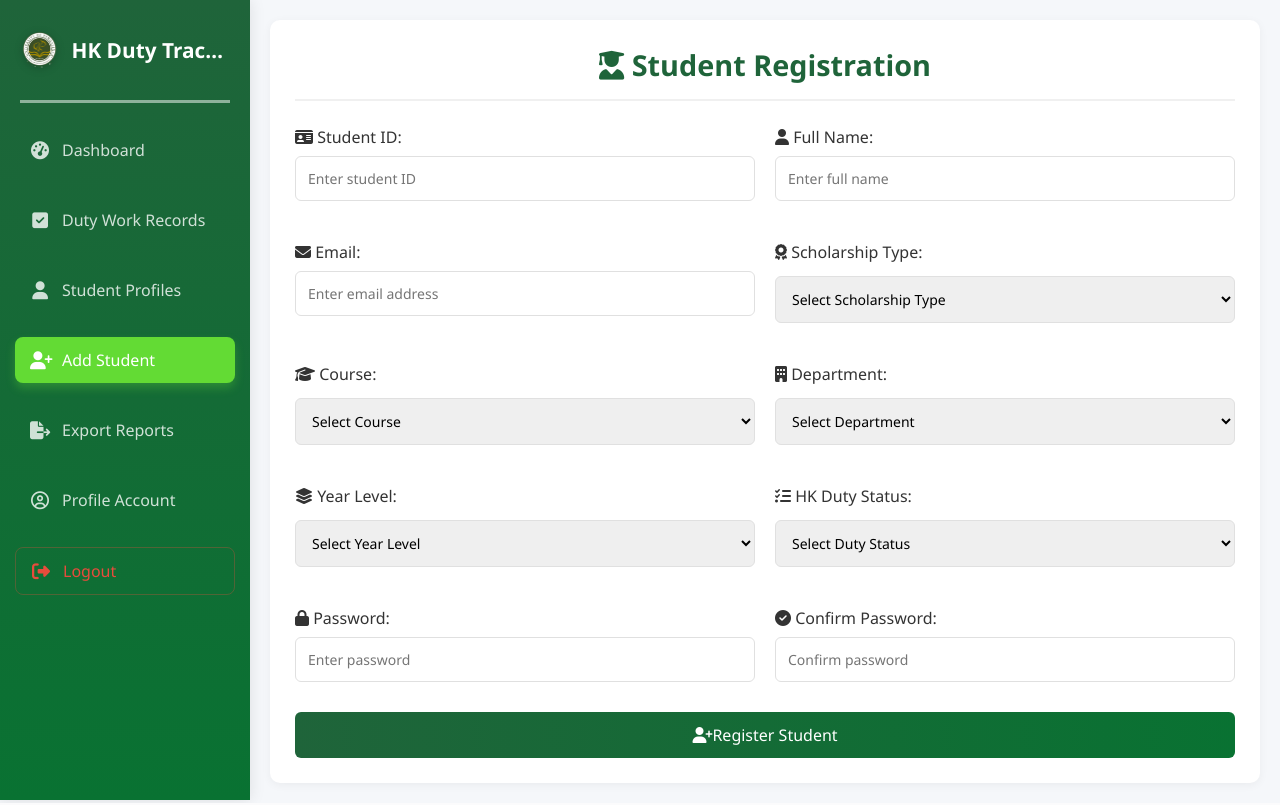
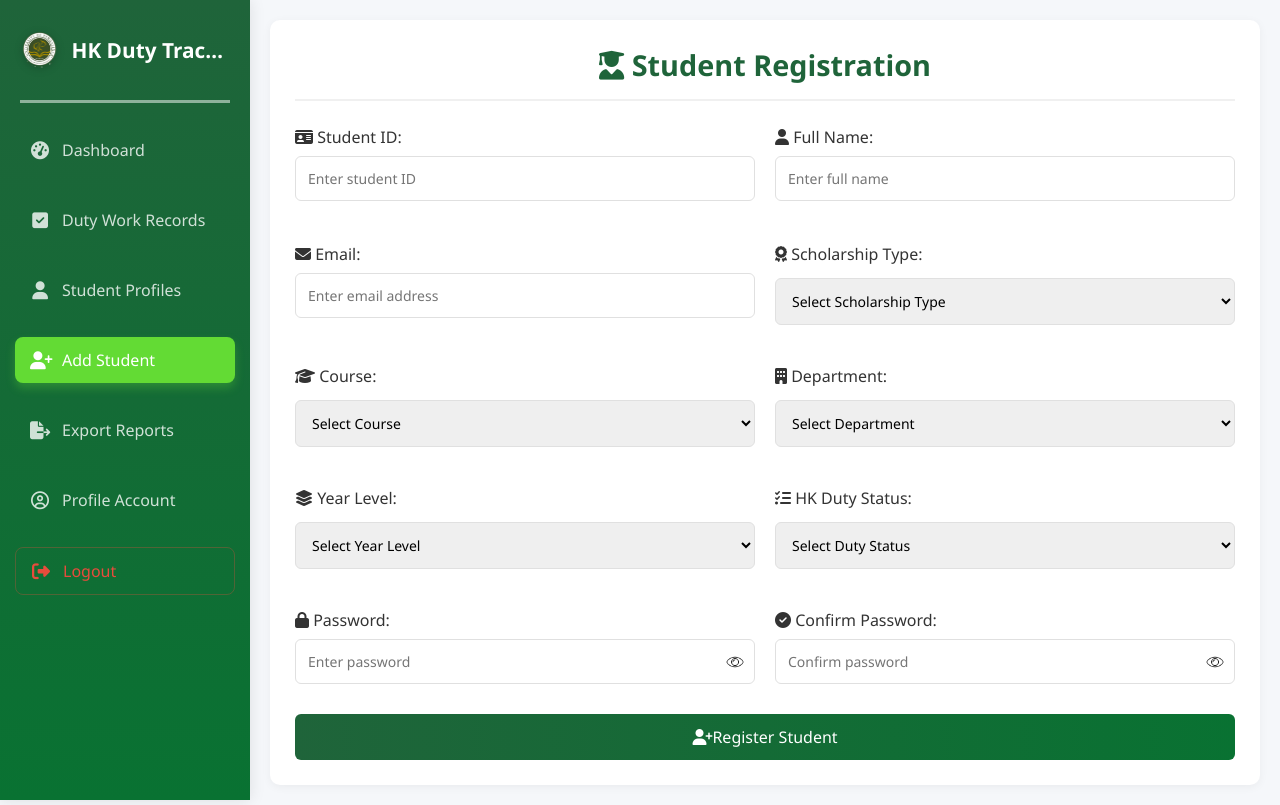
Before and after one commit to ErwinZack/duty-tracker, a PHP site: page /admin/add_student.php in a window 1280 px wide. Run offline with PHP 8.4, Linux system fonts and the light colour scheme; a user stored in the database is signed in.

Commit message:
add student finalize

```diff
--- a/admin/add_student.php
+++ b/admin/add_student.php
@@ -68,7 +68,7 @@ if ($_SERVER["REQUEST_METHOD"] == "POST") {
                 } else{
                     $message = [
                         'type' => 'error',
-                        'text' => 'Email already exists.'
+                        'text' => 'User is Already Existed'
                     ];
                 }
             } else{
@@ -83,7 +83,6 @@ if ($_SERVER["REQUEST_METHOD"] == "POST") {
                         'text' => 'Student successfully registered!'
                     ];
 
-                    // Clear POST data after successful submission
                     $_POST = [];
                 } else {
                     $message = [
@@ -199,16 +198,22 @@ if ($_SERVER["REQUEST_METHOD"] == "POST") {
                         </div>
                         <div class="form-group">
                             <label for="password"><i class="fas fa-lock"></i> Password:</label>
+                            <div class="password-container">
                                 <input type="password" name="password" id="password" placeholder="Enter password" required>
+                                <img src="../assets/image/eye-beauty.png" alt="Show Password" class="toggle-password" data-target="password">
+                            </div>
                         </div>
 
                         <div class="form-group">
                             <label for="confirm_password"><i class="fas fa-check-circle"></i> Confirm Password:</label>
+                            <div class="password-container">
                                 <input type="password" name="confirm_password" id="confirm_password" placeholder="Confirm password" required>
+                                <img src="../assets/image/eye-beauty.png" alt="Show Password" class="toggle-password" data-target="confirm_password">
                             </div>
                         </div>
-
+                    </div>
                     <button type="submit"><i class="fas fa-user-plus"></i> Register Student</button>
+                    </div>
                 </form>
             </div>
         </main>
@@ -217,17 +222,84 @@ if ($_SERVER["REQUEST_METHOD"] == "POST") {
 
     <script>
     document.addEventListener('DOMContentLoaded', function() {
+        document.querySelectorAll('.toggle-password').forEach(function (icon) {
+            icon.addEventListener('click', function () {
+            let input = document.getElementById(this.dataset.target);
+            if (input.type === "password") {
+                input.type = "text";
+                this.src = "../assets/image/hide.png";
+            } else {
+                input.type = "password";
+                this.src = "../assets/image/eye-beauty.png";
+            }
+        });
+    });
         const form = document.getElementById('studentRegistrationForm');
         const passwordInput = document.getElementById('password');
         const confirmPasswordInput = document.getElementById('confirm_password');
+        const studentIdInput = document.getElementById('student_id');
+        const nameInput = document.getElementById('name');
 
-        // Client-side password validation
-        form.addEventListener('submit', function(event) {
-            if (passwordInput.value !== confirmPasswordInput.value) {
+        let studentIdError = document.createElement('p');
+        studentIdError.style.color = 'red';
+        studentIdError.style.fontSize = '12px';
+        studentIdError.style.marginTop = '2px';
+        studentIdInput.parentNode.appendChild(studentIdError);
+
+        let nameError = document.createElement('p');
+        nameError.style.color = 'red';
+        nameError.style.fontSize = '12px';
+        nameError.style.marginTop = '2px';
+        nameInput.parentNode.appendChild(nameError);
+        //digits and hyphens allowed
+        const studentIdPattern = /^03-\d{4}-\d{6}$/;
+
+        // student ID while typing
+        studentIdInput.addEventListener('input', function(){
+            const inputValue = studentIdInput.value;
+
+            if (/[a-zA-Z]/.test(inputValue)){
+                studentIdError.textContent = '❌ Letters are not allowed! use only numbers and dashes.';
+            } else if (inputValue.length < 14){
+                studentIdError.textContent = '';
+            } else if (!studentIdPattern.test(inputValue)){
+                studentIdError.textContent = '❌ Invalid format! I.E 03-2324-031593';
+            } else {
+                studentIdError.textContent = '';
+            }
+        });
+        const namePattern = /^[A-Za-z\s]+$/;
+
+        nameInput.addEventListener('input', function(){
+            const inputValue = nameInput.value;
+            if (/[0-9]/.test(inputValue)){
+                nameError.textContent = '❌ Numbers are not allowed!';
+            } else if (inputValue.length < 3){
+                nameError.textContent = '❌ Name is too short!';
+            } else if (!namePattern.test(inputValue)){
+                nameError.textContent = '❌ Invalid format! Only letters and spaces are allowed.';
+            } else {
+                nameError.textContent = '';
+            }
+        });
+
+        form.addEventListener('submit', function(event){
+            let isValid = true;
+
+            if (passwordInput.value !== confirmPasswordInput.value){
                 event.preventDefault();
                 showToast("Passwords do not match!", "error");
-                return;
+                isValid = false;
             }
+
+            // Student ID final validation before submission
+            if (!studentIdPattern.test(studentIdInput.value)){
+                event.preventDefault();
+                showToast("Invalid Student ID format!", "error");
+                isValid = false;
+            }
+
+            if (!isValid) return;
         });
 
         // Server-side message handling
@@ -236,6 +308,7 @@ if ($_SERVER["REQUEST_METHOD"] == "POST") {
         <?php endif; ?>
     });
 
+    // Toast notification function
     function showToast(message, type) {
     const toastContainer = document.getElementById("toast-container");
 
@@ -262,5 +335,6 @@ if ($_SERVER["REQUEST_METHOD"] == "POST") {
     }, 5000);
 }
 </script>
+
 </body>
 </html>
--- a/assets/admin.css
+++ b/assets/admin.css
@@ -1612,6 +1612,25 @@ button img {
   width: 100%;
   box-sizing: border-box;
 }
+/*password*/
+.password-container {
+  position: relative;
+  display: flex;
+  align-items: center;
+}
+
+.password-container input {
+  width: 100%;
+  padding-right: 40px;
+}
+
+.toggle-password {
+  position: absolute;
+  right: 10px;
+  width: 20px;
+  cursor: pointer;
+  transition: opacity 0.2s;
+}
 
 .form-container label {
   display: block;
```
Also changed, not shown: assets/css/admin.css (deleted, +0 -53 lines), assets/image/eye-beauty.png (added), assets/image/hide.png (added). Lines whose indentation alone changed are shown as unchanged.
